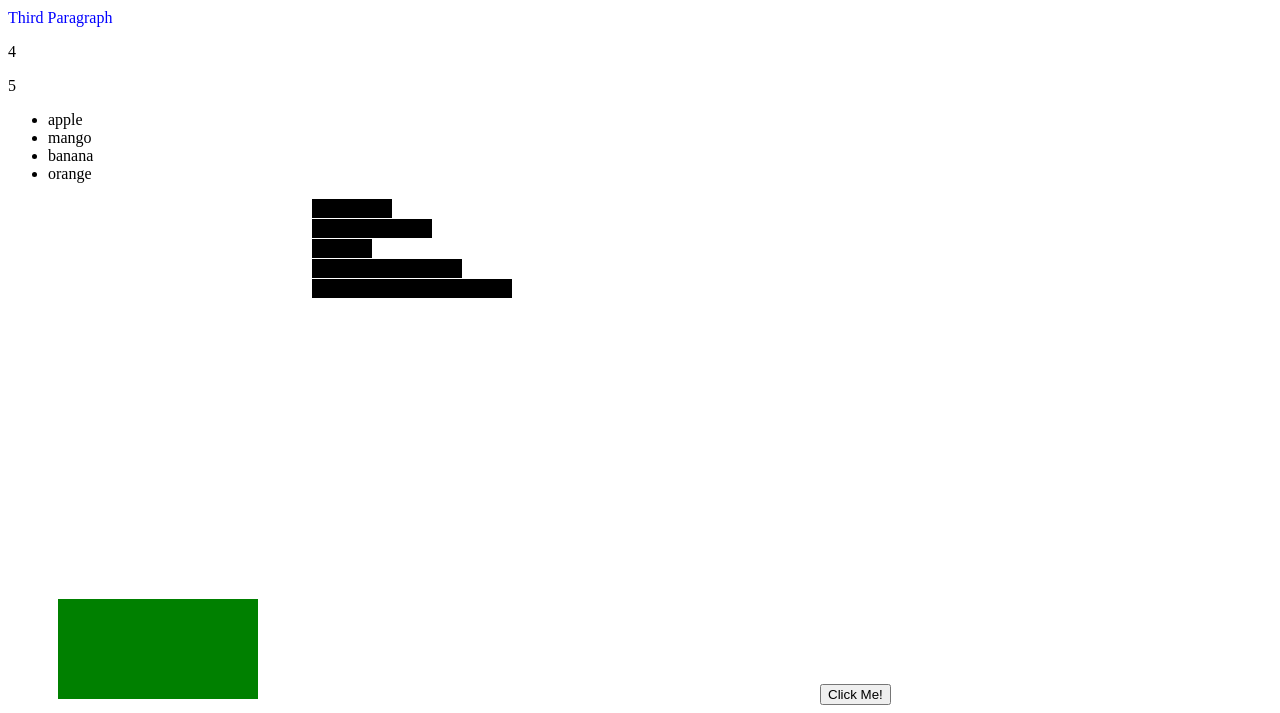
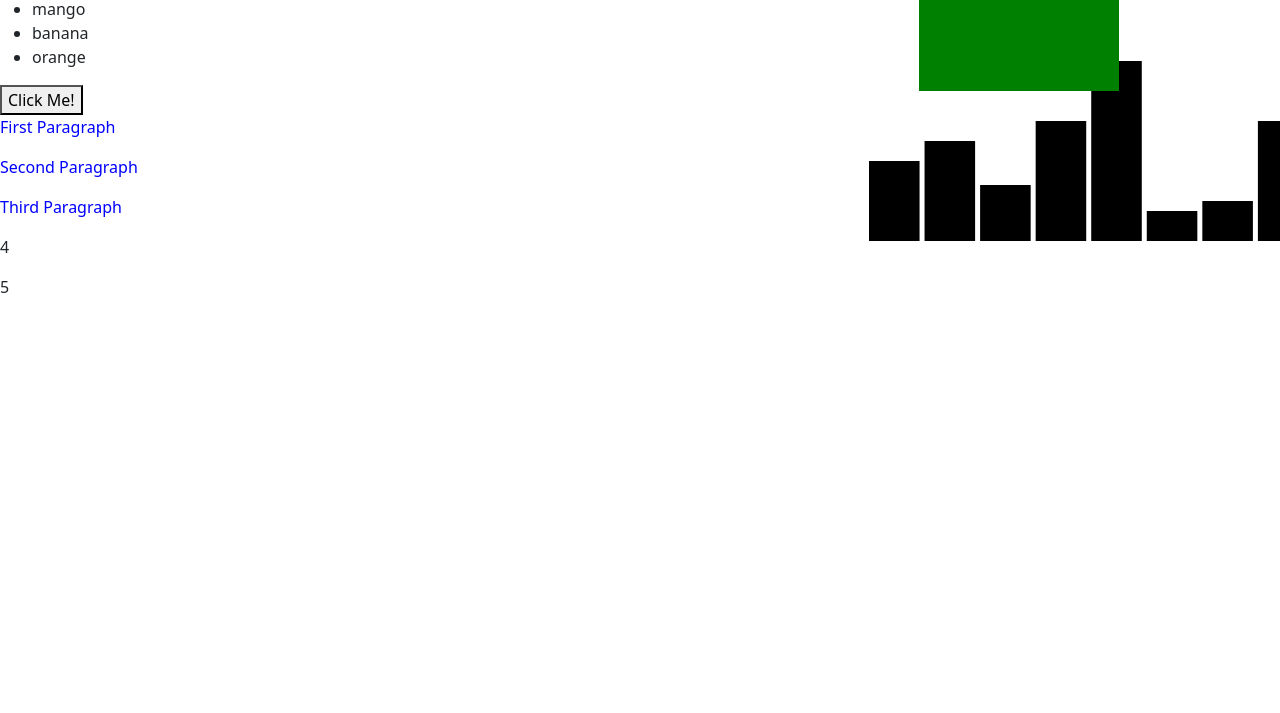
Before and after one commit to zbaklund/cs765-subgroups, a website: page index.html in a window 1280 px wide. Shown: the part 139-852 px from the top of the page. After the commit the page ends 800 px from the top, so only its background shows below. Drawn offline with nearby package versions, Linux system fonts and the light colour scheme.

Commit message:
add bootstrap and setup initial framing

```diff
--- a/css/styles.css
+++ b/css/styles.css
@@ -0,0 +1,8 @@
+html, body{
+    height: 100%;
+    width: 100%;
+    overflow: hidden;
+}
+.border-right {
+    border-right: 3px solid #ddd;
+}
--- a/index.html
+++ b/index.html
@@ -19,21 +19,41 @@
   <link rel="icon" href="/favicon.svg" type="image/svg+xml">
   <link rel="apple-touch-icon" href="/apple-touch-icon.png">
 
+  <link href="https://cdn.jsdelivr.net/npm/bootstrap@5.1.3/dist/css/bootstrap.min.css" rel="stylesheet" integrity="sha384-1BmE4kWBq78iYhFldvKuhfTAU6auU8tT94WrHftjDbrCEXSU1oBoqyl2QvZ6jIW3" crossorigin="anonymous">
   <link rel="stylesheet" href="css/styles.css?v=1.0">
 
 </head>
 
 <body>
-  <h1>cs765-subgroups</h1>
+  <script src="https://d3js.org/d3.v7.min.js"></script>
+  <div id="main" class="container-fluid Vh-100 px-0">
+    <nav class="navbar navbar-dark" style="background-color: #c5050c;">
+      <a class="navbar-brand" href="#">CS 765 DC2</a>
+    </nav>
+    <div class="row">
+      <div id="interactive" class="col-lg-4 col-md-6">
+        <h1>cs765-subgroups</h1>
+        <ul></ul>
+        <button type="button">Click Me!</button>
+      </div>
+      <div id="sunburst" class="col-lg-4 col-md-6">
+        The sunburst would go here
 
-  <script src="https://d3js.org/d3.v7.min.js"></script>
+
+      </div>
+      <div id="standard-charts" class="col-lg-4 col-md-12">
+        This is where standard charts go
+        <svg id='barchart' width='200' height='500'></svg>
+
+        <svg class="bar-chart"></svg>
+      </div>
+    </div>
+  </div>
   <script src="js/scripts.js"></script>
-  <ul></ul>
+
   <svg></svg>
-  <svg id='barchart' width='200' height='500'></svg>
 
-  <svg class="bar-chart"></svg>
-  <button type="button">Click Me!</button>
+
   <script>
 
     var fruits = ['apple', 'mango', 'banana', 'orange']
@@ -71,7 +91,7 @@
 
     d3.select('button')
               .on('click', function () {
-                d3.select('body')
+                d3.select('#interactive')
                     .append('h3')
                     .text('Button click event handled');
               });
--- a/js/scripts.js
+++ b/js/scripts.js
@@ -2,15 +2,15 @@ d3.select('h1').style('color', 'red')
 .attr('class', 'heading')
 .text('Updated h1 via D3');
 
-d3.select('body').append('p').text('First Paragraph');
-d3.select('body').append('p').text('Second Paragraph');
-d3.select('body').append('p').text('Third Paragraph');
+d3.select("#interactive").append('p').text('First Paragraph');
+d3.select("#interactive").append('p').text('Second Paragraph');
+d3.select("#interactive").append('p').text('Third Paragraph');
 
 d3.selectAll('p').style('color', 'blue');
 
 var dataset = [1,2,3,4,5];
 
-d3.select('body')
+d3.select('#interactive')
     .selectAll('p')
     .data(dataset)
     .enter()
```
